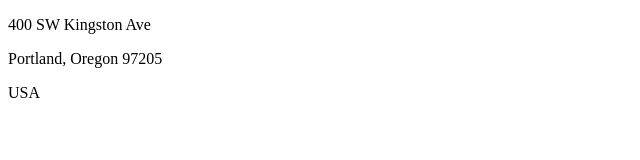
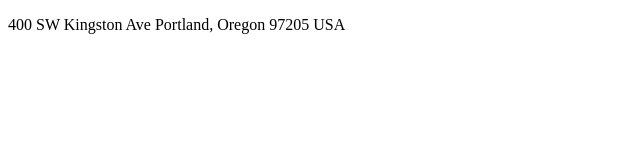
Before and after one commit to sambreece/repo1, a plain HTML site: page index.html in a window 1280 px wide. Shown: the whole page, without its empty margins (0-640 px from the left). Drawn offline with Linux system fonts and the light colour scheme.

Commit message:
combined address into single <p>

```diff
--- a/index.html
+++ b/index.html
@@ -7,8 +7,9 @@
     <title>Repo1</title>
 </head>
 <body>
-    <p>400 SW Kingston Ave</p>
-    <p>Portland, Oregon 97205</p>
-    <p>USA</p>
+    <p>
+    400 SW Kingston Ave
+    Portland, Oregon 97205
+    USA</p>
 </body>
 </html>
```
